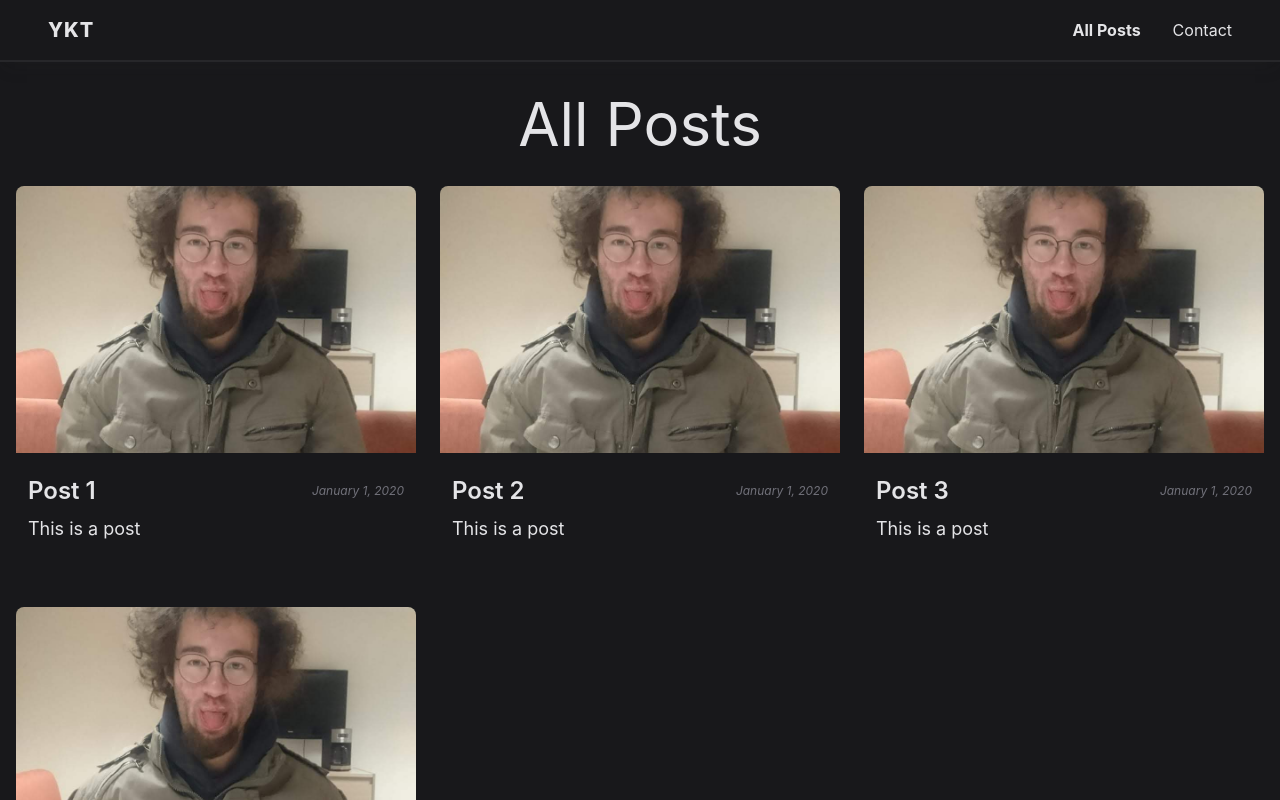
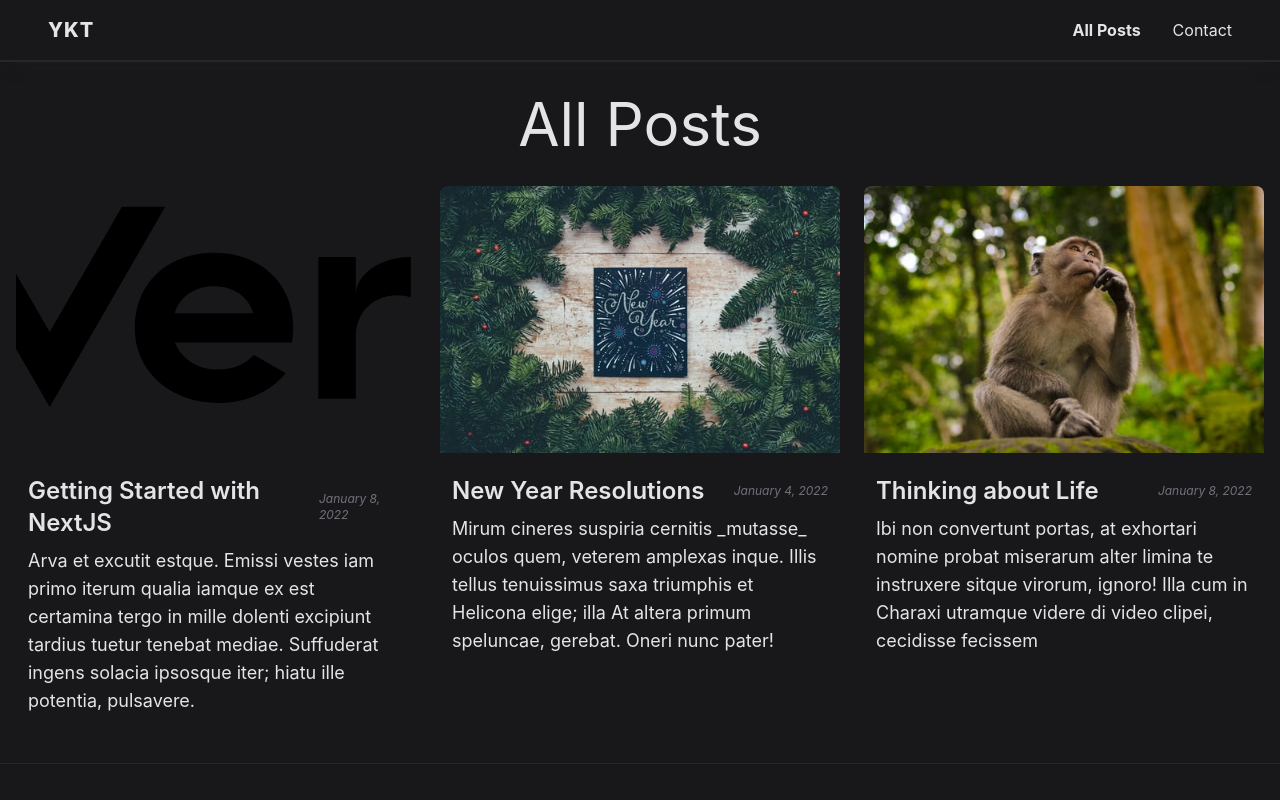
Before and after one commit to cosinus30/bloggy, a Next.js app: page /posts in a window 1280 px wide. Shown: the top 800 px of the page. Built offline with nearby package versions, Linux system fonts and the light colour scheme.

Commit message:
feat: add real data source for all& featured posts

```diff
--- a/pages/index.js
+++ b/pages/index.js
@@ -1,6 +1,7 @@
 import Head from "next/head";
 import FeaturedPosts from "../components/home/featured-posts";
 import Hero from "../components/home/hero";
+import { getFeaturedPosts } from "../lib/posts-util";
 
 export default function Home({ posts }) {
   console.log('hey: ', posts)
@@ -18,52 +19,13 @@ export default function Home({ posts }) {
 }
 
 export async function getStaticProps() {
-  const DUMMY_POSTS = [
-    {
-      title: "Post 1",
-      slug: "post-1",
-      date: "2020-01-01",
-      summary: "This is a post",
-      image: {
-        src: "/me.jpeg",
-        alt: "Image showing Yunus Kerem Turk",
-      },
-    },
-    {
-      title: "Post 2",
-      slug: "post-2",
-      date: "2020-01-01",
-      summary: "This is a post",
-      image: {
-        src: "/me.jpeg",
-        alt: "Image showing Yunus Kerem Turk",
-      },
-    },
-    {
-      title: "Post 3",
-      slug: "post-3",
-      date: "2020-01-01",
-      summary: "This is a post",
-      image: {
-        src: "/me.jpeg",
-        alt: "Image showing Yunus Kerem Turk",
-      },
-    },
-    {
-      title: "Post 4",
-      slug: "post-4",
-      date: "2020-01-01",
-      summary: "This is a post",
-      image: {
-        src: "/me.jpeg",
-        alt: "Image showing Yunus Kerem Turk",
-      },
-    },
-  ];
+  const posts = await getFeaturedPosts();
+  console.log(posts)
 
   return {
     props: {
-      posts: DUMMY_POSTS,
+      posts: posts,
     },
+    revalidate: 60 * 60 * 12,
   };
 }
--- a/pages/posts/index.js
+++ b/pages/posts/index.js
@@ -1,7 +1,8 @@
-import Head from 'next/head'
-import PostsGrid from '../../components/posts/posts-grid'
+import Head from "next/head";
+import PostsGrid from "../../components/posts/posts-grid";
+import { getAllPosts } from "../../lib/posts-util";
 
-export default function Posts({posts}) {
+export default function Posts({ posts }) {
   return (
     <div className="">
       <Head>
@@ -9,63 +10,19 @@ export default function Posts({posts}) {
         <meta name="description" content="You can see all my articles here." />
         <link rel="icon" href="/favicon.ico" />
       </Head>
-      <h1 className='text-center text-6xl my-8'>
-        All Posts
-      </h1>
-      <PostsGrid posts={posts}/>
+      <h1 className="text-center text-6xl my-8">All Posts</h1>
+      <PostsGrid posts={posts} />
     </div>
-  )
+  );
 }
 
-export function getStaticProps() {
-  const DUMMY_DATA = [
-    {
-      title: "Post 1",
-      slug: "post-1",
-      date: "2020-01-01",
-      summary: "This is a post",
-      image: {
-        src: "/me.jpeg",
-        alt: "Image showing Yunus Kerem Turk",
-      },
-    },
-    {
-      title: "Post 2",
-      slug: "post-2",
-      date: "2020-01-01",
-      summary: "This is a post",
-      image: {
-        src: "/me.jpeg",
-        alt: "Image showing Yunus Kerem Turk",
-      },
-    },
-    {
-      title: "Post 3",
-      slug: "post-3",
-      date: "2020-01-01",
-      summary: "This is a post",
-      image: {
-        src: "/me.jpeg",
-        alt: "Image showing Yunus Kerem Turk",
-      },
-    },
-    {
-      title: "Post 4",
-      slug: "post-4",
-      date: "2020-01-01",
-      summary: "This is a post",
-      image: {
-        src: "/me.jpeg",
-        alt: "Image showing Yunus Kerem Turk",
-      },
-    },
-
-
-  ]
+export async function getStaticProps() {
+  const allPosts = await getAllPosts();
 
   return {
     props: {
-      posts: DUMMY_DATA
-    }
-  }
+      posts: allPosts,
+    },
+    revalidate: 60 * 60 * 12,
+  };
 }
```
